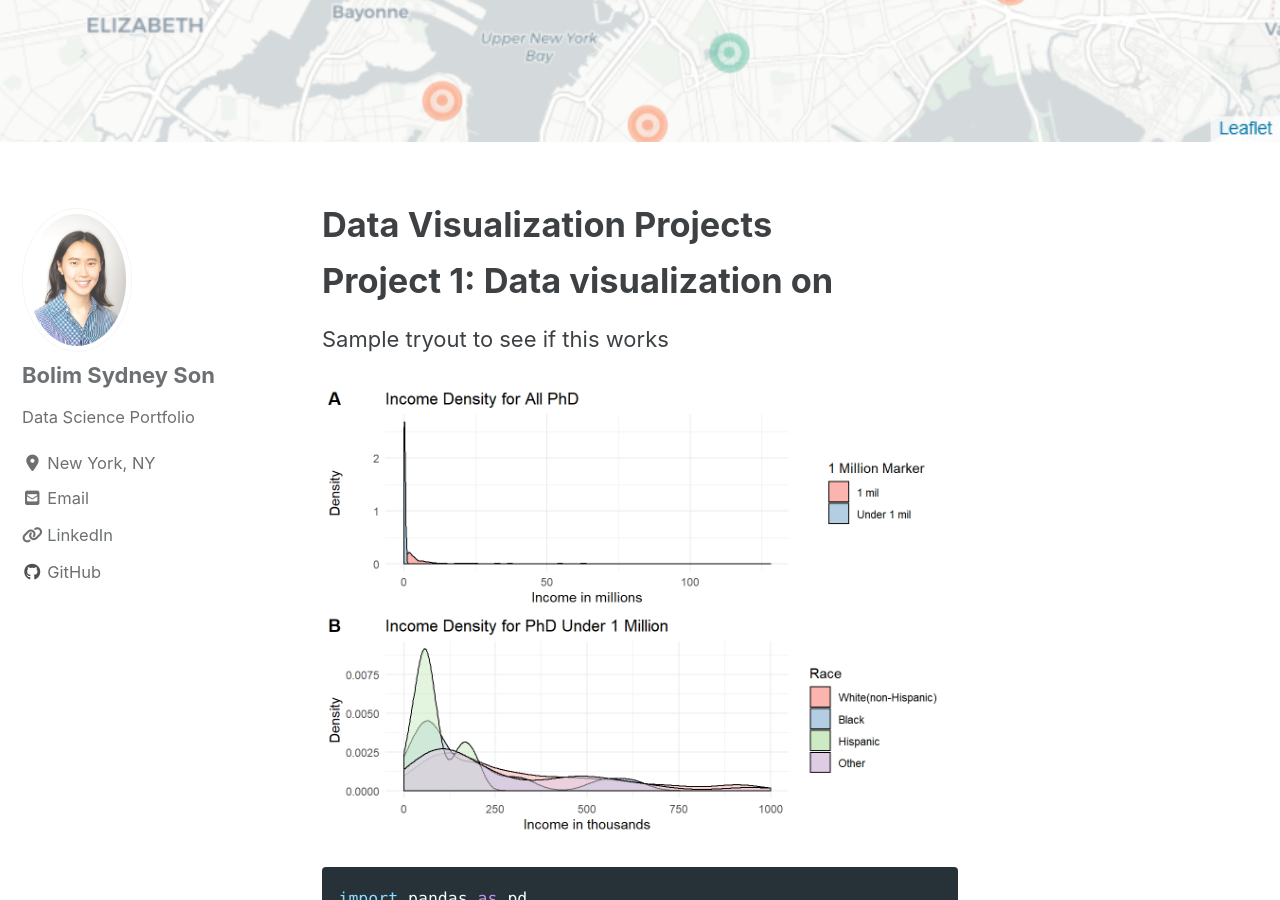
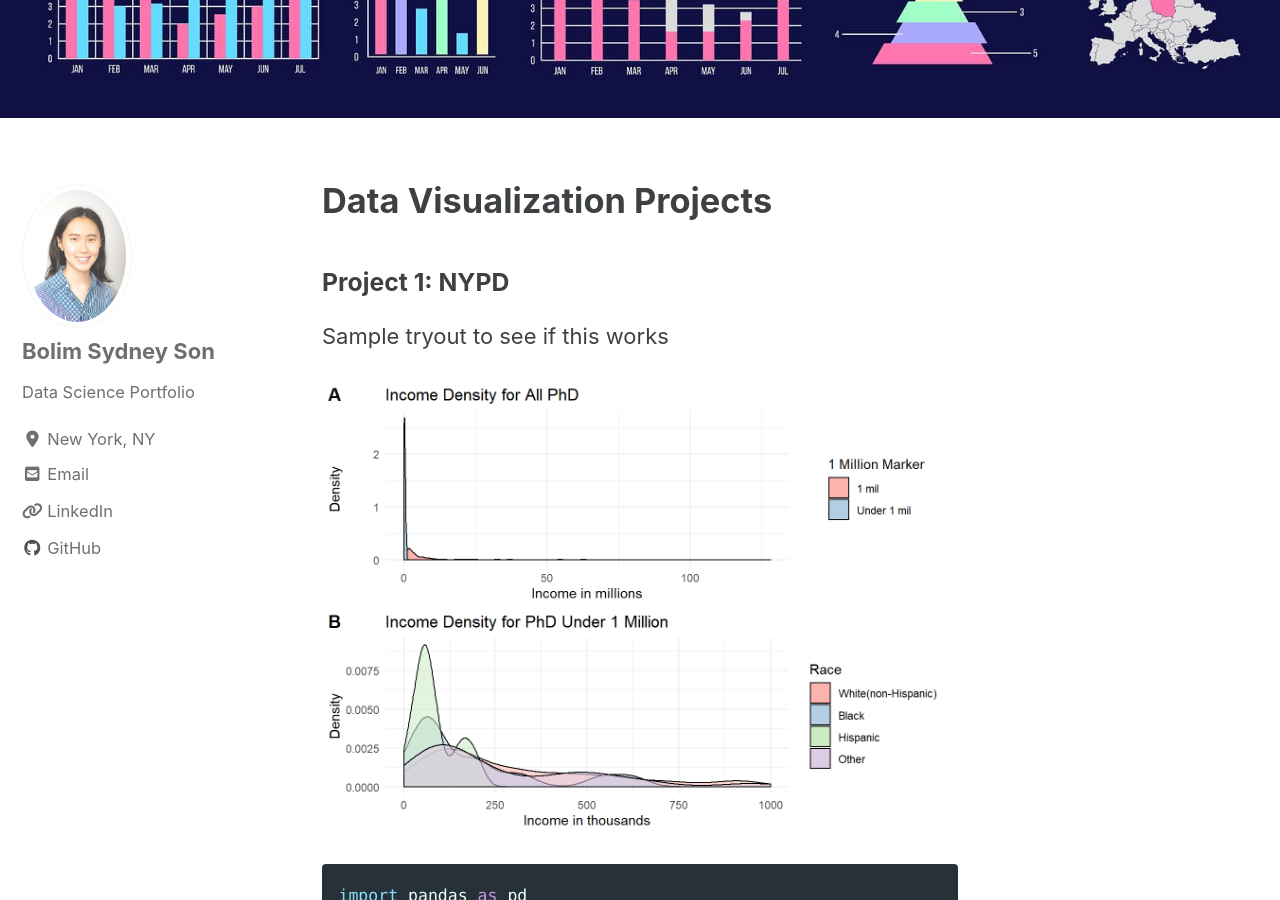
Before and after one commit to bolimsydneyson/bolimsydneyson.github.io, a Jekyll site: the page built from _pages/data-visualization.md, in a window 1280 px wide and 900 px high, scrolled down 739 px. Built offline with Jekyll 4.4.1, drawn with Linux system fonts in a browser that asks for light colours; cached includes are drawn as plain includes; nearby versions of some CDN libraries.

Commit message:
markdown check1

```diff
--- a/_pages/data-visualization.md
+++ b/_pages/data-visualization.md
@@ -4,10 +4,11 @@ permalink: /data-visualization/
 title: "Data Visualization Projects"
 author_profile: true
 header:
-  image: "/assets/images/dataviz_bg.PNG"
+  image: "/assets/images/dataviz_bg.jpg"
 ---
 
-# Project 1: Data visualization on
+
+### Project 1: NYPD
 
 Sample tryout to see if this works
 
```
Also changed, not shown: assets/images/dataviz3.PNG (renamed from assets/images/dataviz_bg.PNG), assets/images/dataviz_bg.jpg (added).
